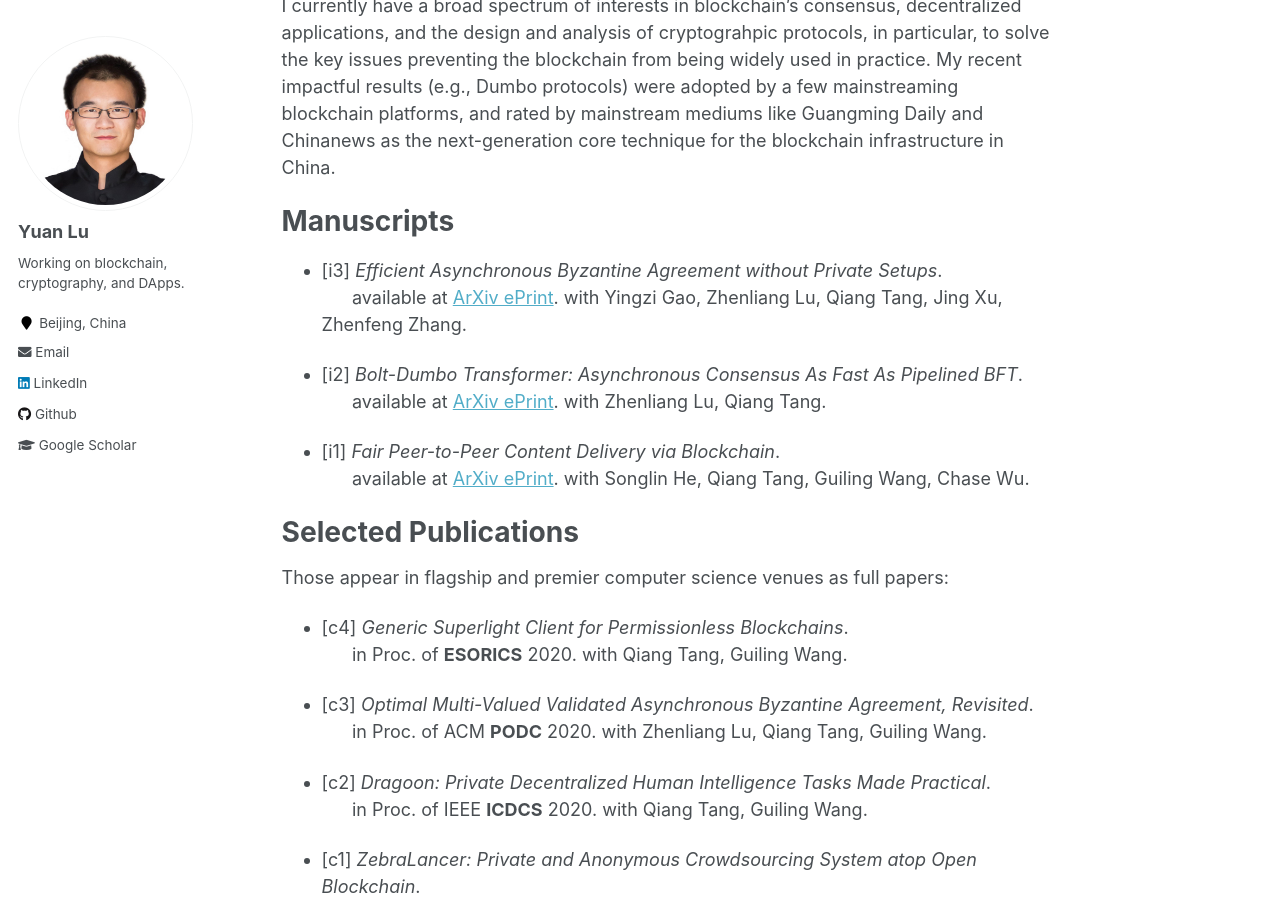
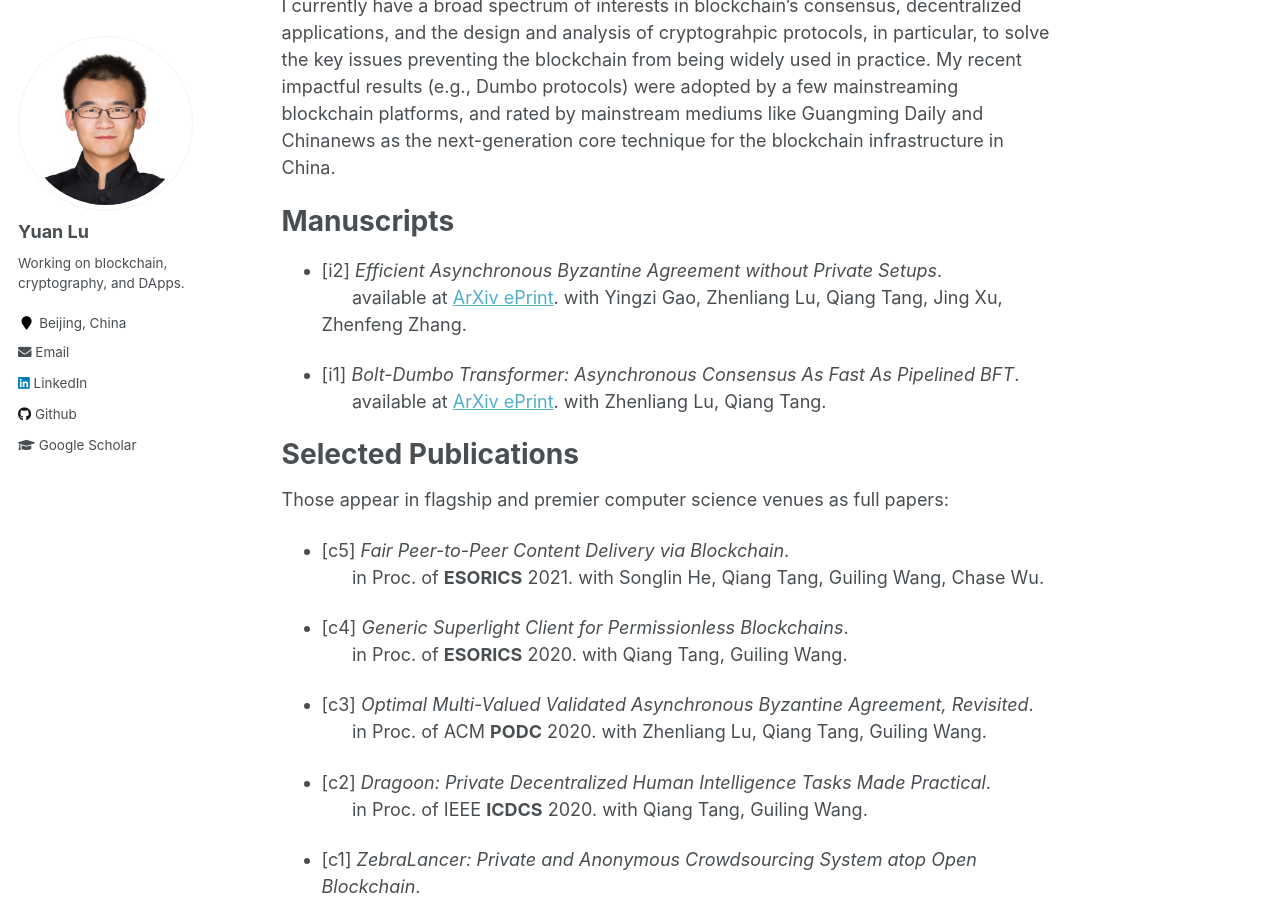
Before and after one commit to yylluu/yylluu.github.io, a Jekyll site: the page built from _pages/about.md, in a window 1280 px wide and 900 px high, scrolled down 320 px. Built offline with Jekyll 4.4.1, drawn with Linux system fonts in a browser that asks for light colours.

Commit message:
Update about.md

```diff
--- a/_pages/about.md
+++ b/_pages/about.md
@@ -19,18 +19,19 @@ I currently have a broad spectrum of interests in blockchain's consensus, decent
 Manuscripts
 ======
 
-- [i3] *Efficient Asynchronous Byzantine Agreement without Private Setups*.
+- [i2] *Efficient Asynchronous Byzantine Agreement without Private Setups*.
      &nbsp; &nbsp; &nbsp; available at [ArXiv ePrint](https://arxiv.org/abs/2106.07831). with Yingzi Gao, Zhenliang Lu, Qiang Tang, Jing Xu, Zhenfeng Zhang.
 
-- [i2] *Bolt-Dumbo Transformer: Asynchronous Consensus As Fast As Pipelined BFT*.
+- [i1] *Bolt-Dumbo Transformer: Asynchronous Consensus As Fast As Pipelined BFT*.
      &nbsp; &nbsp; &nbsp; available at [ArXiv ePrint](https://arxiv.org/abs/2103.09425). with Zhenliang Lu, Qiang Tang.
 
-- [i1] *Fair Peer-to-Peer Content Delivery via Blockchain*.
-     &nbsp; &nbsp; &nbsp; available at [ArXiv ePrint](https://arxiv.org/pdf/2102.04685.pdf). with Songlin He, Qiang Tang, Guiling Wang, Chase Wu.
 
 Selected Publications
 ======
 Those appear in flagship and premier computer science venues as full papers:
+
+- [c5] *Fair Peer-to-Peer Content Delivery via Blockchain*.
+     &nbsp; &nbsp; &nbsp; in Proc. of **ESORICS** 2021. with Songlin He, Qiang Tang, Guiling Wang, Chase Wu.
 
 - [c4] *Generic Superlight Client for Permissionless Blockchains*.
      &nbsp; &nbsp; &nbsp; in Proc. of **ESORICS** 2020. with Qiang Tang, Guiling Wang.
```
